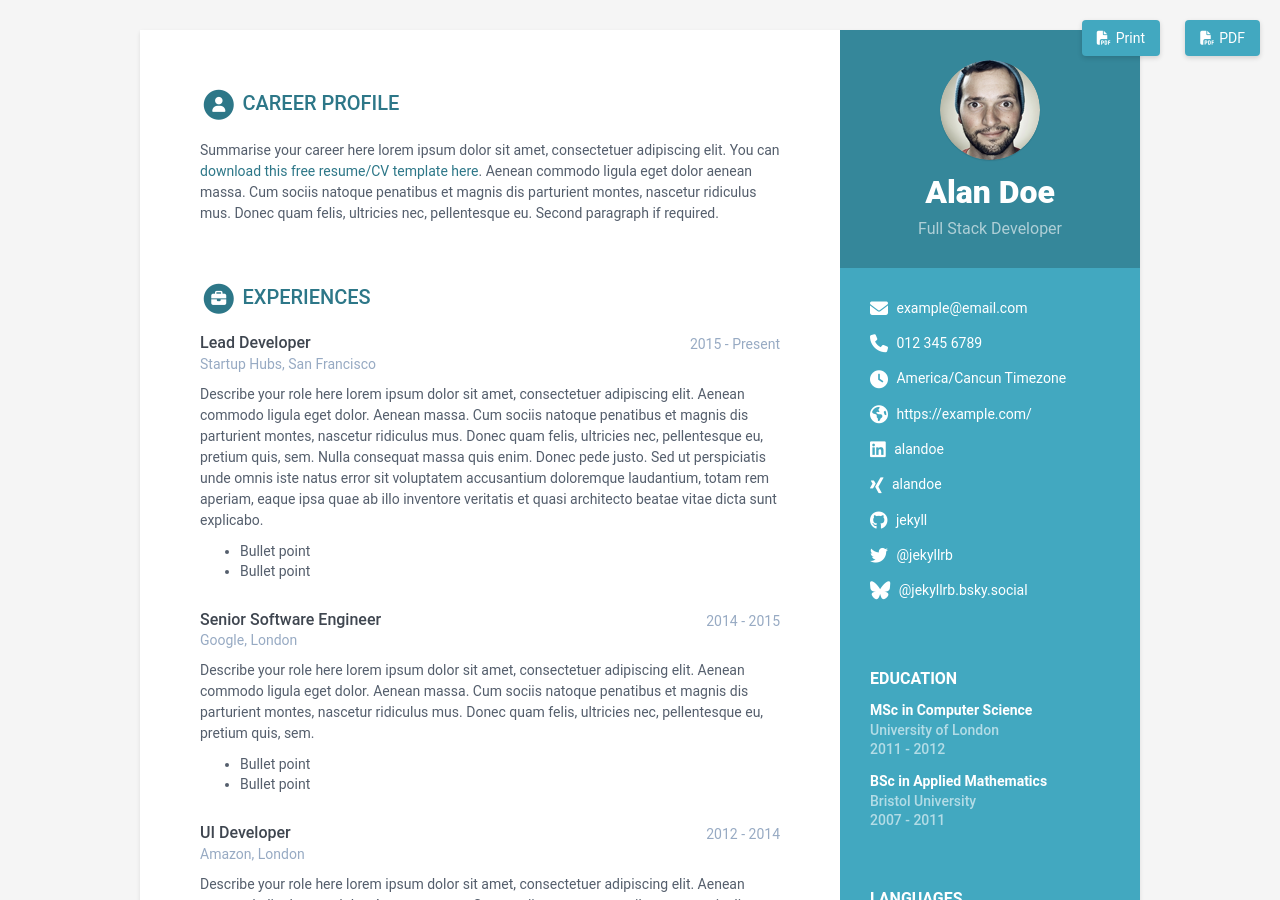
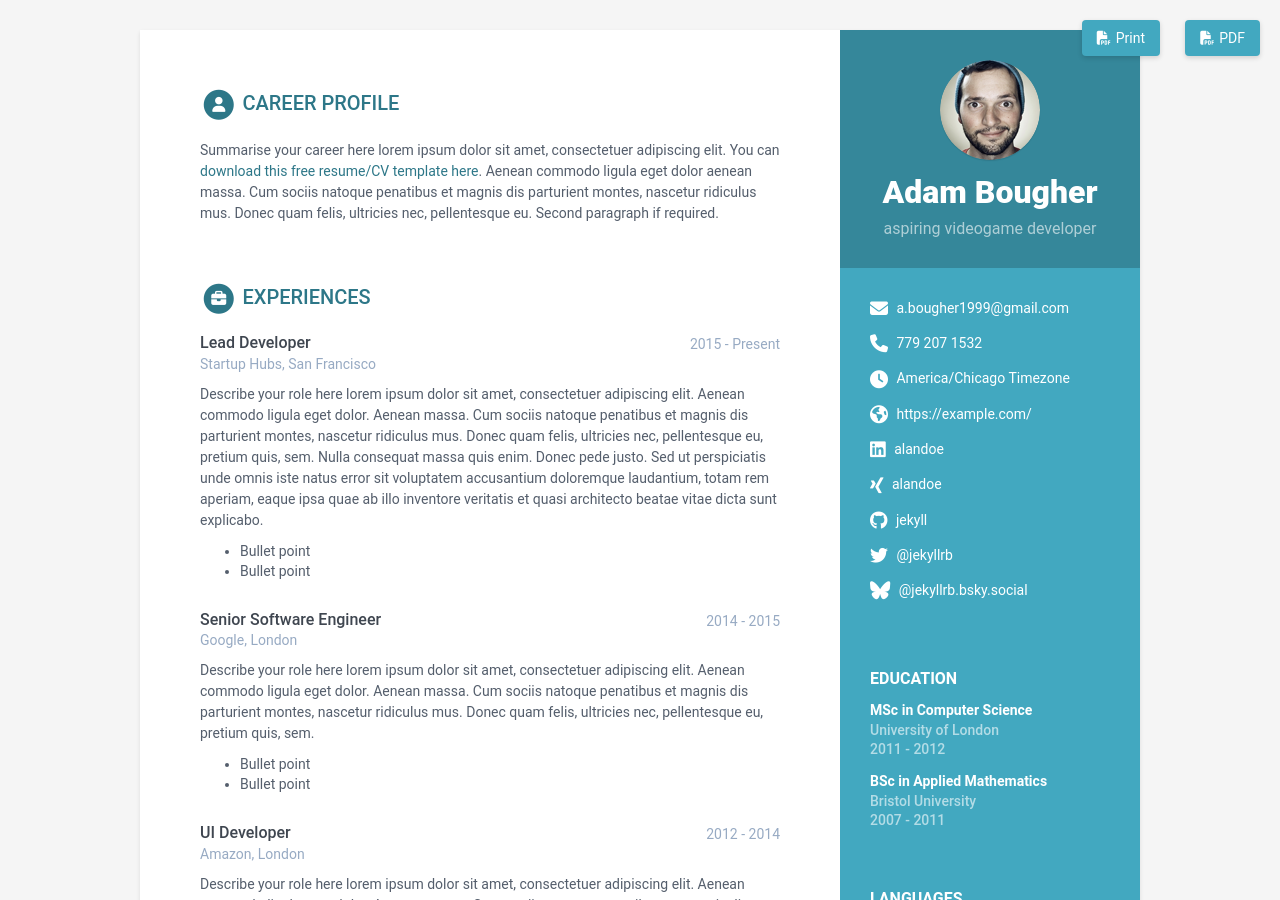
Before and after one commit to AdamBougher/adam-resume, a Jekyll site: the page built from index.html, in a window 1280 px wide and 900 px high. Built offline with Jekyll 4.4.1, drawn with Linux system fonts in a browser that asks for light colours.

Commit message:
Update data.yml

```diff
--- a/_data/data.yml
+++ b/_data/data.yml
@@ -8,14 +8,14 @@ sidebar:
   education: True # set to False if you want education in main section instead of in sidebar
 
   # Profile information
-  name: Alan Doe
-  tagline: Full Stack Developer
+  name: Adam Bougher
+  tagline: aspiring videogame developer
   avatar: profile.png #place a 100x100 picture inside /assets/images/ folder and provide the name of the file below
 
   # Sidebar links
-  email: example@email.com
-  phone: 012 345 6789
-  timezone: America/Cancun # Enter your timezone, e.g., America/Havana, Africa/Casablanca, America/North_Dakota/Center
+  email: a.bougher1999@gmail.com
+  phone: 779 207 1532
+  timezone: America/Chicago # Enter your timezone, e.g., America/Havana, Africa/Casablanca, America/North_Dakota/Center
   citizenship:
   website: https://example.com/ # Include the full website URL, including "http://" or "https://".
   linkedin: alandoe
```
